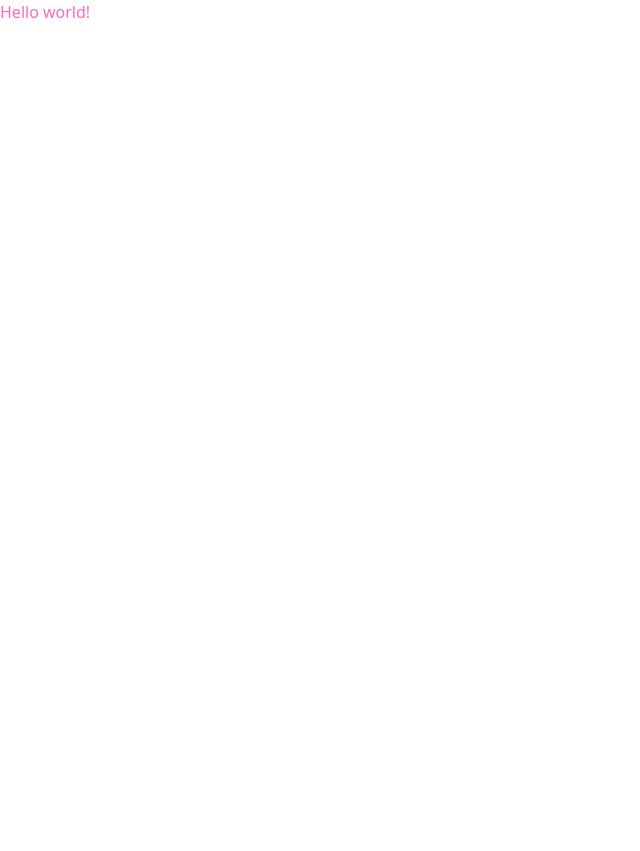
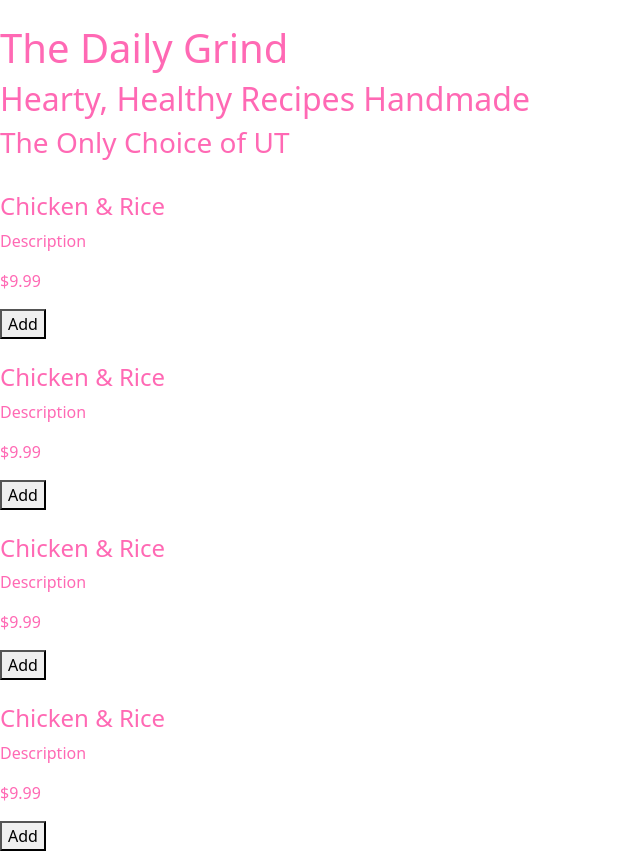
Before and after one commit to tony-ngo-03/cs378-p1, a plain HTML site: page index.html in a window 1280 px wide. Shown: the whole page, without its empty margins (0-640 px from the left). Before the commit the page ends 800 px from the top, so only its background shows below. Drawn offline with nearby package versions, Linux system fonts and the light colour scheme.

Commit message:
adding placeholders

```diff
--- a/index.html
+++ b/index.html
@@ -14,6 +14,46 @@
   </head>
   <!-- Implement below this point -->
   <body>
-    Hello world!
+    <!-- Title -->
+     <div>
+        <img />
+        <h1>The Daily Grind</h1>
+     </div>
+
+     <!-- Description -->
+      <div>
+        <h2>Hearty, Healthy Recipes Handmade</h2>
+        <h3>The Only Choice of UT</h3>
+      </div>
+
+      <!-- Menu -->
+      <div>
+        <img />
+        <h4>Chicken & Rice</h4>
+        <p>Description</p>
+        <p>$9.99</p>
+        <button>Add</button>
+      </div>
+      <div>
+        <img />
+        <h4>Chicken & Rice</h4>
+        <p>Description</p>
+        <p>$9.99</p>
+        <button>Add</button>
+      </div>
+      <div>
+        <img />
+        <h4>Chicken & Rice</h4>
+        <p>Description</p>
+        <p>$9.99</p>
+        <button>Add</button>
+      </div>
+      <div>
+        <img />
+        <h4>Chicken & Rice</h4>
+        <p>Description</p>
+        <p>$9.99</p>
+        <button>Add</button>
+      </div>
   </body>
 </html>
```
